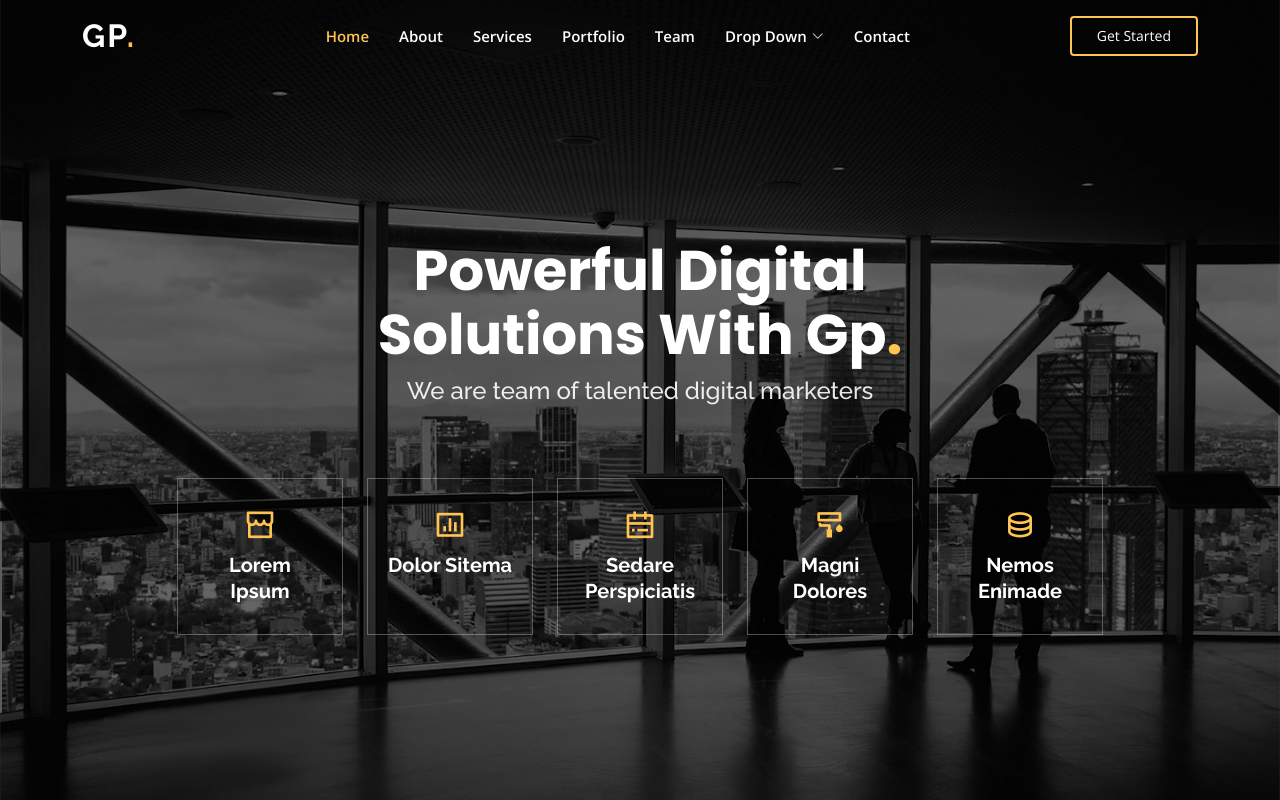
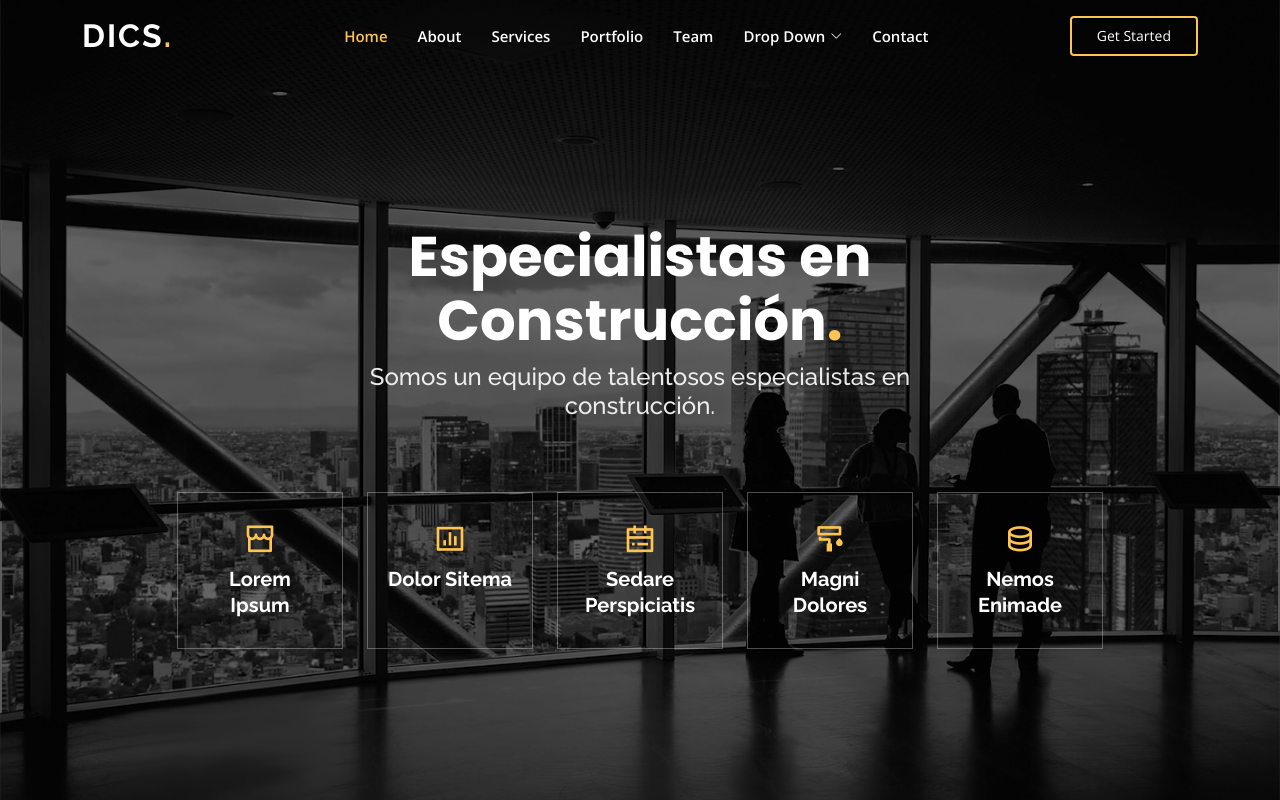
Before and after one commit to EspecialistasEnConstruccion/EspecialistasEnConstruccion.github.io, a plain HTML site: page index.html in a window 1280 px wide. Shown: the top 800 px of the page. Drawn offline with nearby package versions, Linux system fonts and the light colour scheme.

Commit message:
Change Hero's text

```diff
--- a/index.html
+++ b/index.html
@@ -43,7 +43,7 @@
   <header id="header" class="fixed-top ">
     <div class="container d-flex align-items-center justify-content-lg-between">
 
-      <h1 class="logo me-auto me-lg-0"><a href="index.html">Gp<span>.</span></a></h1>
+      <h1 class="logo me-auto me-lg-0"><a href="index.html">DICS<span>.</span></a></h1>
       <!-- Uncomment below if you prefer to use an image logo -->
       <!-- <a href="index.html" class="logo me-auto me-lg-0"><img src="assets/img/logo.png" alt="" class="img-fluid"></a>-->
 
@@ -87,8 +87,8 @@
 
       <div class="row justify-content-center" data-aos="fade-up" data-aos-delay="150">
         <div class="col-xl-6 col-lg-8">
-          <h1>Powerful Digital Solutions With Gp<span>.</span></h1>
-          <h2>We are team of talented digital marketers</h2>
+          <h1>Especialistas en Construcción<span>.</span></h1>
+          <h2>Somos un equipo de talentosos especialistas en construcción.</h2>
         </div>
       </div>
 
```
